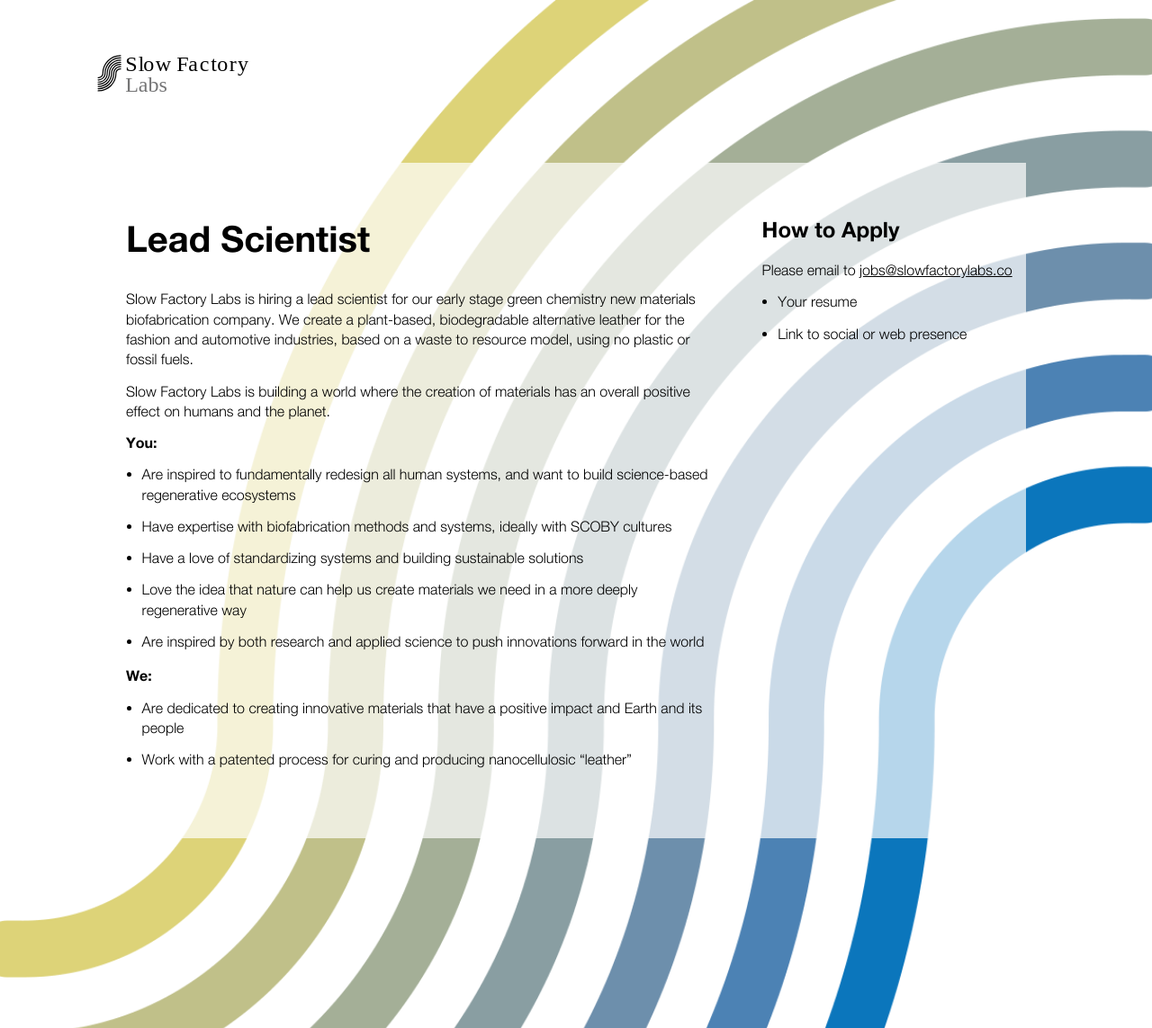
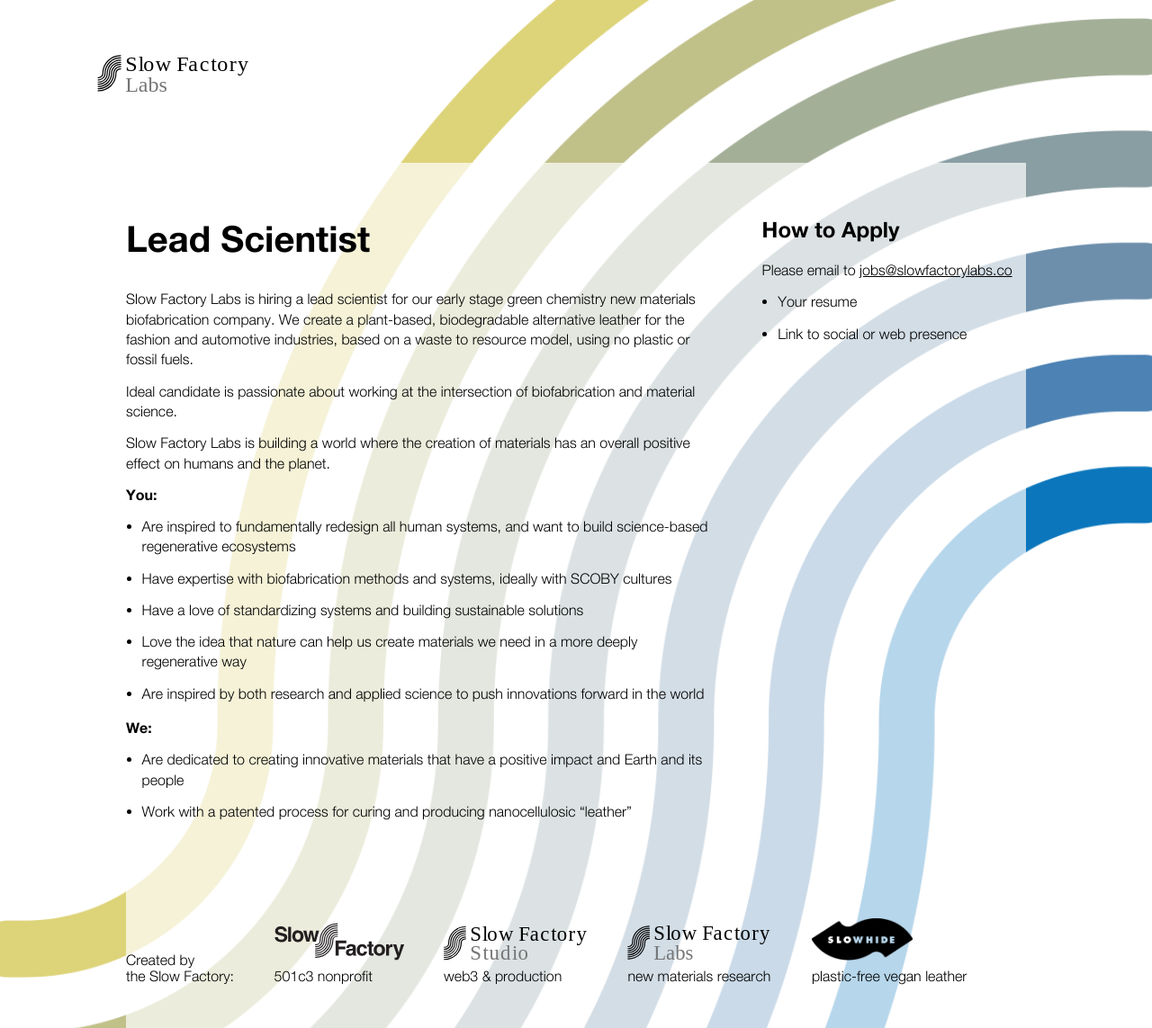
Before and after one commit to stresslimit/slowfactorylabs.co, a Jekyll site: the page built from _jobs/lead-scientist.md, in a window 1280 px wide. Shown: the whole page at 90% size. Built offline with Jekyll 4.4.1, drawn with Linux system fonts in a browser that asks for light colours.

Commit message:
catch up commit

```diff
--- a/_data/webpack.yml
+++ b/_data/webpack.yml
@@ -1 +1 @@
-hash: "10bdedd9ae75adddbd27"
+hash: "1086eee4849835e9869b"
--- a/_includes/footer.liquid
+++ b/_includes/footer.liquid
@@ -1,6 +1,33 @@
+<div class="container">
+<div class=" footer">
 
-<div class="section footer">
-  <div class="container">
+
+    <div class="footerlogoblock">Created by <br>the Slow Factory:</div>
+
+    <div class="footerlogoblock">
+      <a href="https://slowfactory.earth"><img style="width:9rem" src="{{ 'images/slow-S-factory.svg' | asset_url }}" /></a>
+      <br>
+      501c3 nonprofit
+    </div>
+
+    <div class="footerlogoblock">
+      <a href="https://slowfactory.studio"><img src="{{ 'images/slow-factory-logo-studio.svg' | asset_url }}" /></a>
+      <br>
+      web3 & production
+    </div>
+
+    <div class="footerlogoblock">
+      <a href="https://slowfactorylabs.co"><img src="{{ 'images/slow-labs-logo.svg' | asset_url }}" /></a>
+      <br>
+      new materials research
+    </div>
+
+    <div class="footerlogoblock">
+      <a href="https://slowhide.com"><img style="width:7rem" src="{{ 'images/Slowhide-logo.png' | asset_url }}" /></a>
+      <br>
+      plastic-free vegan leather
+    </div>
+
 
   </div>
 </div>
--- a/_jobs/lead-scientist.md
+++ b/_jobs/lead-scientist.md
@@ -3,6 +3,8 @@ title: Lead Scientist
 ---
 
 Slow Factory Labs is hiring a lead scientist for our early stage green chemistry new materials biofabrication company. We create a plant-based, biodegradable alternative leather for the fashion and automotive industries, based on a waste to resource model, using no plastic or fossil fuels.
+
+Ideal candidate is passionate about working at the intersection of biofabrication and material science.
 
 Slow Factory Labs is building a world where the creation of materials has an overall positive effect on humans and the planet.
 
--- a/_layouts/jobs.html
+++ b/_layouts/jobs.html
@@ -11,7 +11,7 @@
 <div class="main-content">
 
     <div class="container">
-      <div class="section" style="background: rgba(255,255,255,.7)">
+      <div class="section text-content">
 
 
       <div class="row valign-top">
```
Also changed, not shown: _css/style.css (+23 -0 lines), _assets/fonts/HelveticaNeuBold.woff (deleted), _assets/fonts/HelveticaNeueHeavy.woff (deleted), _assets/fonts/HelveticaNeueLight.woff (deleted), _assets/fonts/HelveticaNeueLightItalic.woff (deleted), _assets/images/bg-SlowLabs_Teaser.png (deleted), _assets/images/favicon-s-mark-filled.png (deleted), _assets/images/slow-labs-logo.svg (deleted), assets/css/style.css, assets/images/Slowhide-logo.png (added), assets/images/slow-S-factory.svg (added), assets/images/slow-factory-logo-studio.svg (added).
